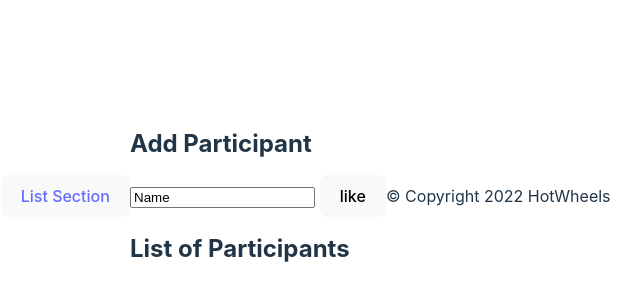
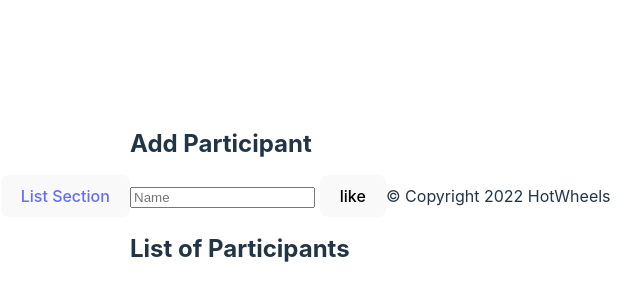
Before and after one commit to RaulMartinezF5/La-Ruleta, a website built with Vite: page index.html in a window 1280 px wide. Shown: the part 204-504 px from the top of the page, 126-766 px from the left. Built offline with nearby package versions, Linux system fonts and the light colour scheme.

Commit message:
changes 2

```diff
--- a/index.html
+++ b/index.html
@@ -25,7 +25,7 @@
     <section id="forms-container">
       <form id="add-section" action="#">
         <h2>Add Participant</h2>
-        <input type="text" name="add-participant" value="Name">
+        <input type="text" name="add-participant" value="" placeholder="Name">
         <button id="add-button" type="submit">like</button>
       </form>
       <div id="displaylist">
```
